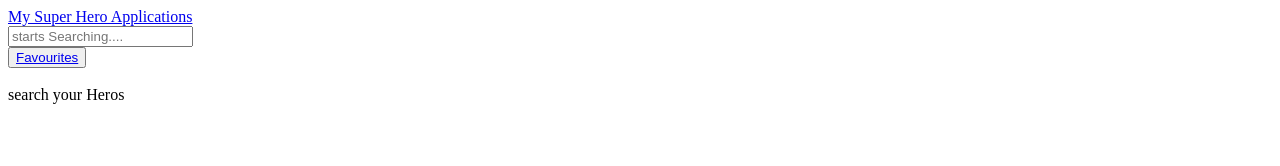
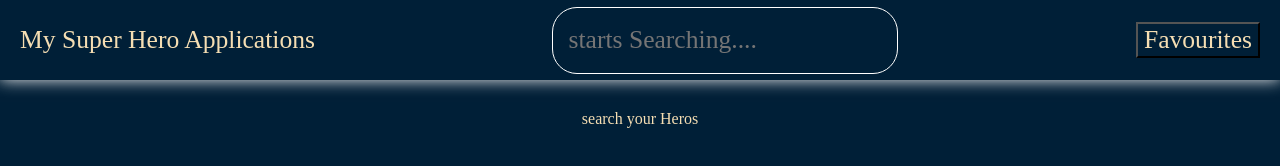
Before and after one commit to Abhay076/Group-Test, a plain HTML site: page htmlFiles/main.html in a window 1280 px wide. Drawn offline with Linux system fonts and the light colour scheme.

Commit message:
modified

```diff
--- a/htmlFiles/main.html
+++ b/htmlFiles/main.html
@@ -4,7 +4,8 @@
     <meta charset="UTF-8" />
     <meta http-equiv="X-UA-Compatible" content="IE=edge" />
     <meta name="viewport" content="width=device-width, initial-scale=1.0" />
-    <title>Document</title>
+    <link rel="stylesheet" href="../cssfiles/main.css">
+    <title>Home</title>
   </head>
   <body>
     <header>
```
Also changed, not shown: htmlFiles/details.html (+1 -0 lines).
